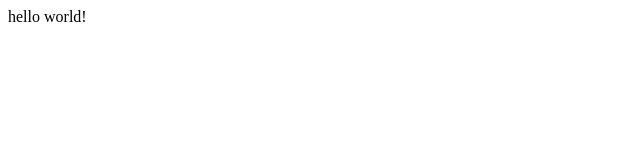
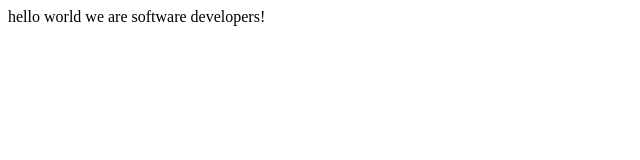
Before and after one commit to xavierkp/microverse-project, a plain HTML site: page index.html in a window 1280 px wide. Shown: the whole page, without its empty margins (0-640 px from the left). Drawn offline with Linux system fonts and the light colour scheme.

Commit message:
Mohammed has added we are software developers!

```diff
--- a/index.html
+++ b/index.html
@@ -9,7 +9,7 @@
   <body>
     <script src="https://cdn.freecodecamp.org/testable-projects-fcc/v1/bundle.js"></script>
 
-    hello world!
+    hello world we are software developers!
     <script  src="js/index.js"></script>
   </body>
 </html>
```
